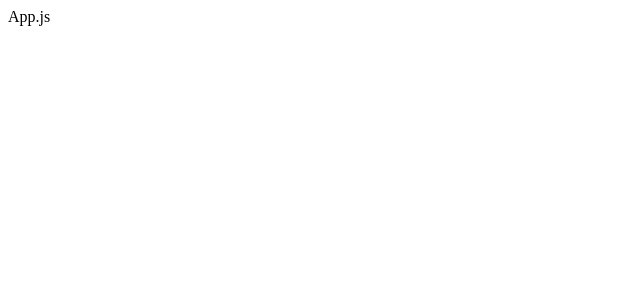
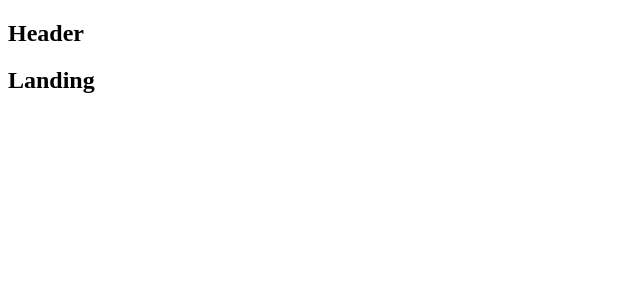
Before and after one commit to blindbane/emaily, a React (Create React App) app in the folder client/: page / in a window 1280 px wide. Shown: the top 300 px of the page, without its empty margins (0-640 px from the left). Built offline with nearby package versions, Linux system fonts and the light colour scheme.

Commit message:
(feat) Router init

```diff
--- a/client/src/components/App.js
+++ b/client/src/components/App.js
@@ -1,9 +1,22 @@
 import React from 'react'
+import { BrowserRouter as Router, Route } from 'react-router-dom'
+
+const Header = () => <h2>Header</h2>
+const Dashboard = () => <h2>Dashboard</h2>
+const SurveyNew = () => <h2>SurveyNew</h2>
+const Landing = () => <h2>Landing</h2>
 
 const App = () => {
   return (
     <div>
-      App.js
+      <Router>
+        <div>
+          <Header />
+          <Route exact path='/' component={Landing} />
+          <Route exact path='/surveys' component={Dashboard} />
+          <Route path='/surveys/new' component={SurveyNew} />
+        </div>
+      </Router>
     </div>
   )
 }
```
